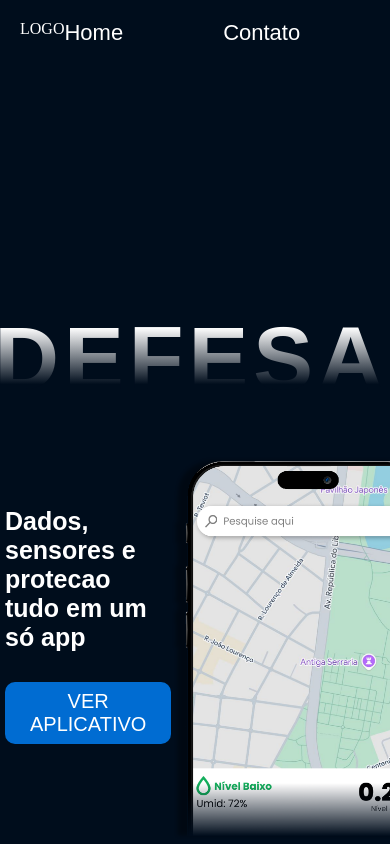
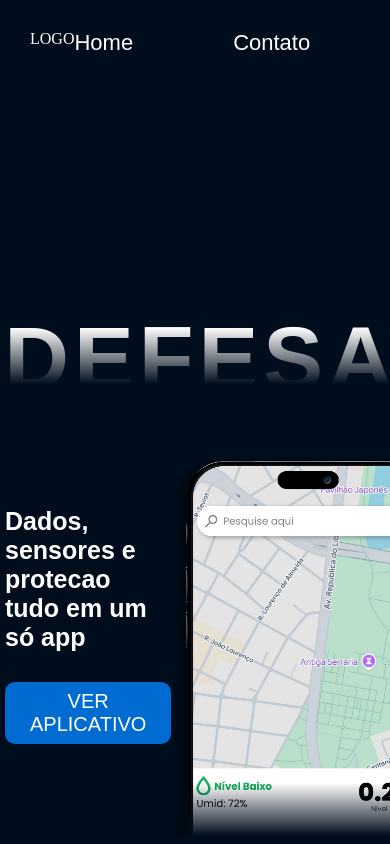
Before and after one commit to leo-kina/AlertaBR-website, a plain HTML site: page index.html in a window 390 px wide. Drawn offline with Linux system fonts and the light colour scheme.

Commit message:
finalziando hero

```diff
--- a/src/css/style.css
+++ b/src/css/style.css
@@ -25,7 +25,7 @@ position: fixed;
   background-color: #000D1C;
   z-index: 1000;
   color: #fff;
-  padding: 20px;
+  padding: 30px;
 
 }
 nav{
@@ -44,9 +44,7 @@ nav .navContent{
     font-family: "Poppins", sans-serif;
 }
 @media (max-width: 720px) {
-      nav{
 
-}
 }
 /* inicio hero */
 .hero{
@@ -72,16 +70,25 @@ nav .navContent{
   -webkit-text-fill-color: transparent; /* necessário no Chrome e Safari */
   background-clip: text;
   color: transparent;
-font-size: clamp(10px, 23vw, 450px);
- letter-spacing: 5px;
-margin-bottom: clamp(100px, 20vh, 400px);
-
+font-size: clamp(0px, 23vw, 480px);
+margin-left: 20px;
   height: auto;
   margin-bottom: 150px;
 
 
 
  text-align: center;
+}
+@media (max-width: 820px) {
+    .hero h2{
+        font-size: 150px;
+        margin-bottom: 250px;
+}
+.assideHero2 img{
+    margin: auto;
+    margin-left: 40px;
+
+}
 }
 .heroContent{
     position: absolute;
@@ -126,7 +133,9 @@ margin-bottom: clamp(100px, 20vh, 400px);
     width: 400px;
     object-fit: contain;
     box-shadow: #000;
-    margin-right: clamp(0px, 2vw, 30px);
+    margin-right: 100px;
+
+
 
 }
 
@@ -179,3 +188,4 @@ font-size: clamp(10px, 23vw, 450px);
 }
 
 }
+/* inicio prevencao*/
```
